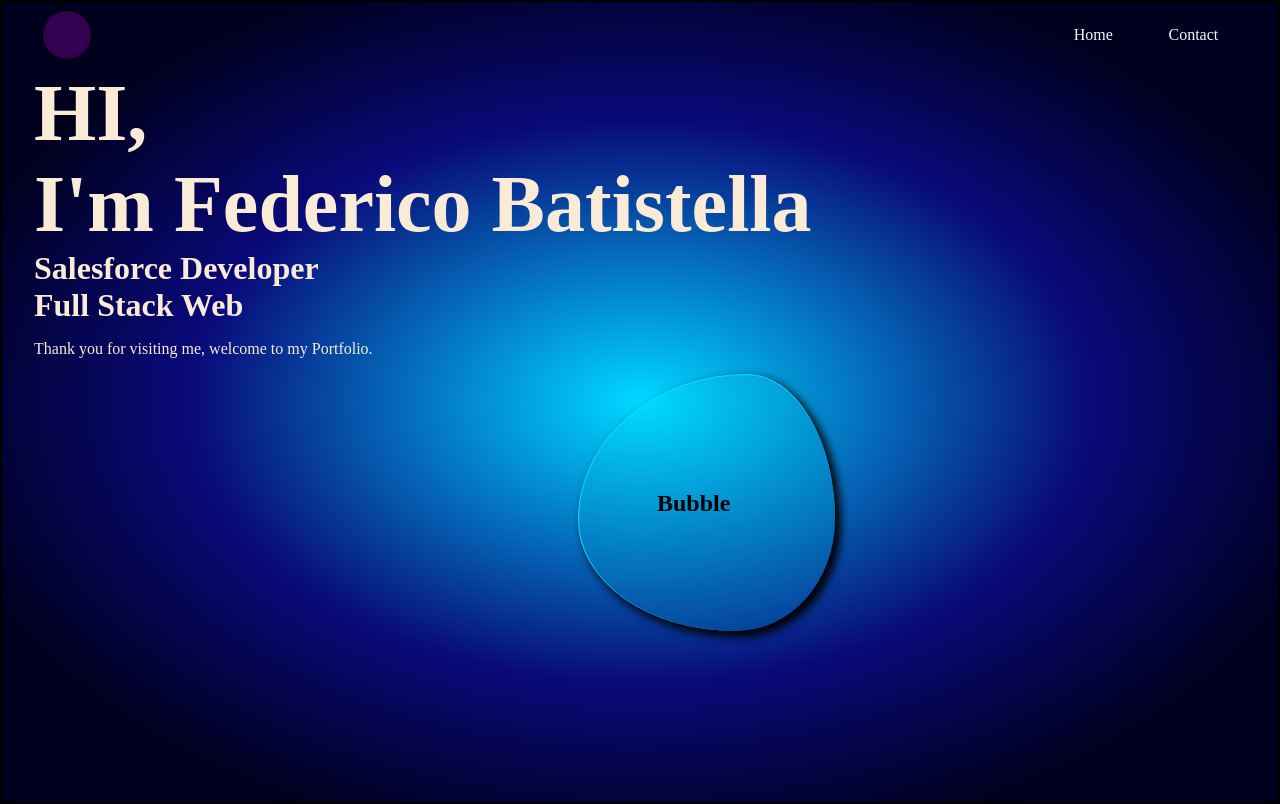
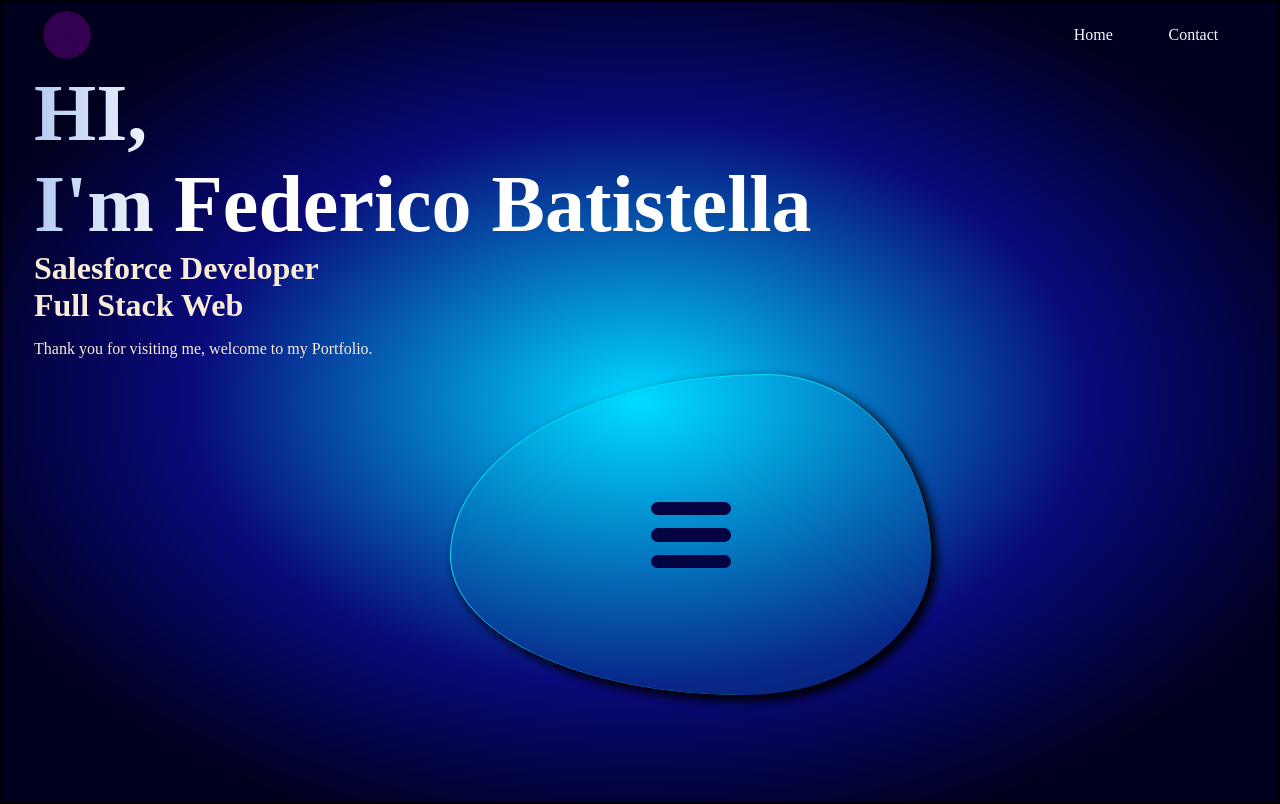
Before and after one commit to fedebati/Portfolio, a React (Create React App) app in the folder my-portfolio/: page / in a window 1280 px wide. Built offline with nearby package versions, Linux system fonts and the light colour scheme.

Commit message:
se agrego el btnburger s/funcion y el gradiente de los h2

```diff
--- a/my-portfolio/src/Components/Bubble.js
+++ b/my-portfolio/src/Components/Bubble.js
@@ -2,10 +2,21 @@ import '../Styles/Bubble.css'
 
 function Bubble() {
 
+    // const burgerMenu = document.querySelector('.burger');
+    // console.log(burgerMenu);
+    // const menuIsActive = () => {
+    //     burgerMenu.classList.toggle('active');
+    // }
+    // burgerMenu.addEventListener('click', menuIsActive);
+
     return (
 
         <div className="blob">
-            <h2 className='titlebubble'>Bubble</h2>
+            <button type='button' className='burger'>
+            <span className='line'></span>
+            <span className='line'></span>
+            <span className='line'></span>
+            </button>
         </div>
 
     )
--- a/my-portfolio/src/Styles/Bubble.css
+++ b/my-portfolio/src/Styles/Bubble.css
@@ -1,7 +1,7 @@
 .blob{
     overflow: hidden;
-    width: 16rem;
-    height: 16rem;
+    width: 30em;
+    height: 20em;
     border-radius: 42% 56% 72% 28% / 42% 40% 56% 40%;
     background-color: ;
     box-shadow: 5px 5px 10px 1px;
@@ -11,7 +11,7 @@
     background-color: rgba(0, 238, 255, 0.13);
     border-top: 1px solid rgb(0, 222, 252);
     border-left: 1px solid rgb(0, 222, 252) ;
-    margin-left: 45vw;
+    margin-left: 35vw;
 }
 
 
@@ -37,3 +37,31 @@
     margin: auto;
     /* border: 2px solid rebeccapurple; */
 }
+
+.burger{
+    background-color: transparent;
+    border: none;
+    outline: none;
+    cursor: pointer;
+}
+.burger .line{
+    display: block;
+    width: 6em;
+    height: 1em;
+    background-color: #040442;
+    margin-block: 1em;
+    border-radius: 1em;
+    /* transition: transform .5s; */
+}
+
+/* .burger.active .line:nth-child(1){
+    transform: translate(13px);
+    rotate:45deg;
+}
+.burger.active .line:nth-child(2){
+    opacity: 0;
+}
+.burger.active .line:nth-child(3){
+    transform: translate(-13px);
+    rotate:-45deg;
+} */
--- a/my-portfolio/src/Styles/Main.css
+++ b/my-portfolio/src/Styles/Main.css
@@ -14,6 +14,22 @@
     margin: 0;
 }
 
+.divTitle .h2Title{
+    background: linear-gradient(to right, #fff 20%, aqua 40%, #0552D4 60%, #fff 80%);
+    background-size: 200% auto;
+    color: #000;
+    background-clip: text;
+    text-fill-color:transparent;
+    /* -webkit-background-clip: text; */
+    -webkit-text-fill-color: transparent;
+    animation: animate 2s linear infinite;
+}
+@keyframes animate{
+    to{
+        background-position: 200% center;
+    }
+}
+
 .divStack{
     margin-left: 2em;
 }
@@ -22,7 +38,6 @@
     margin: 0;
 }
 
-
 .saludo{
     margin-left: 2em;
 }
```
